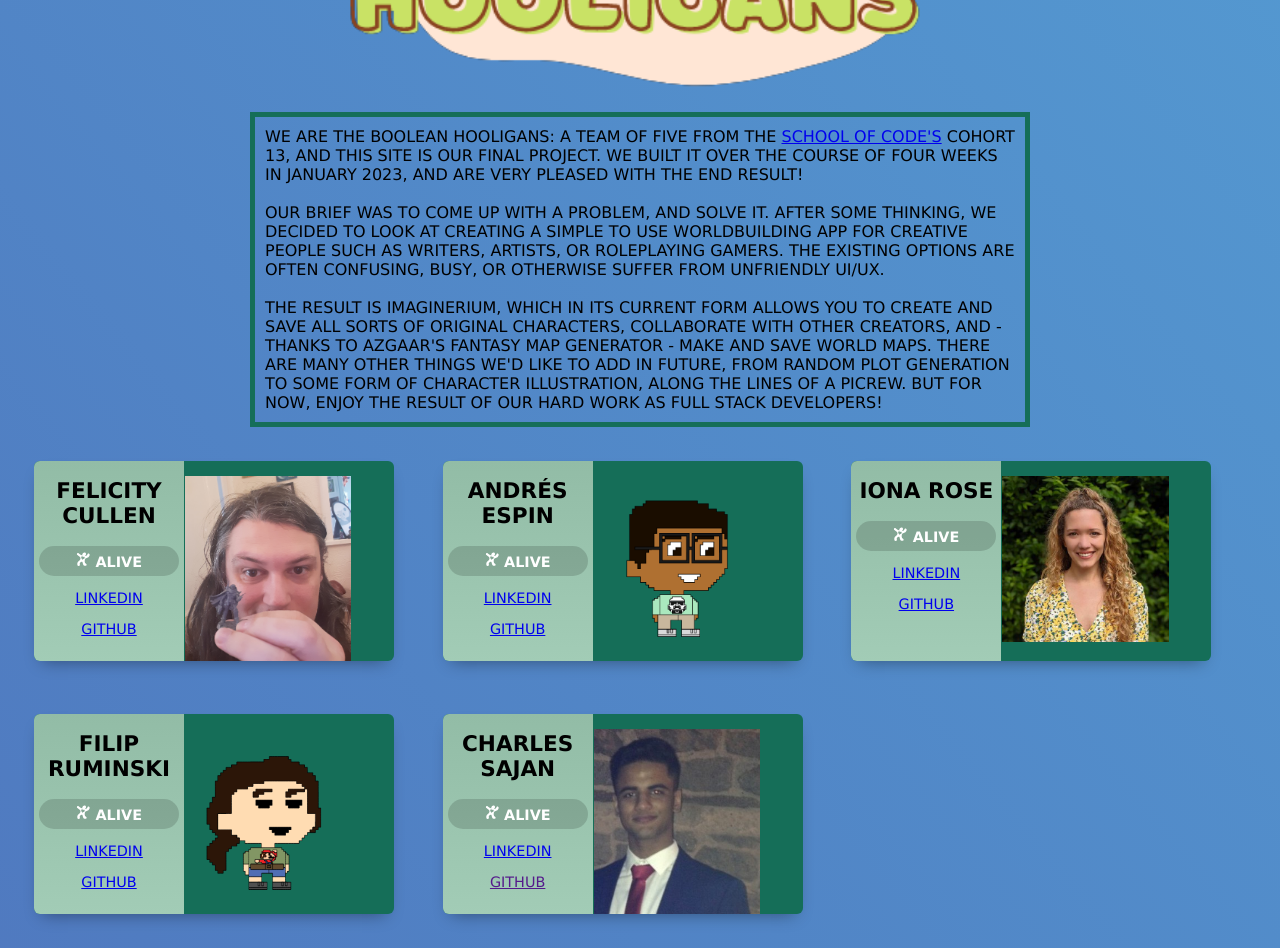
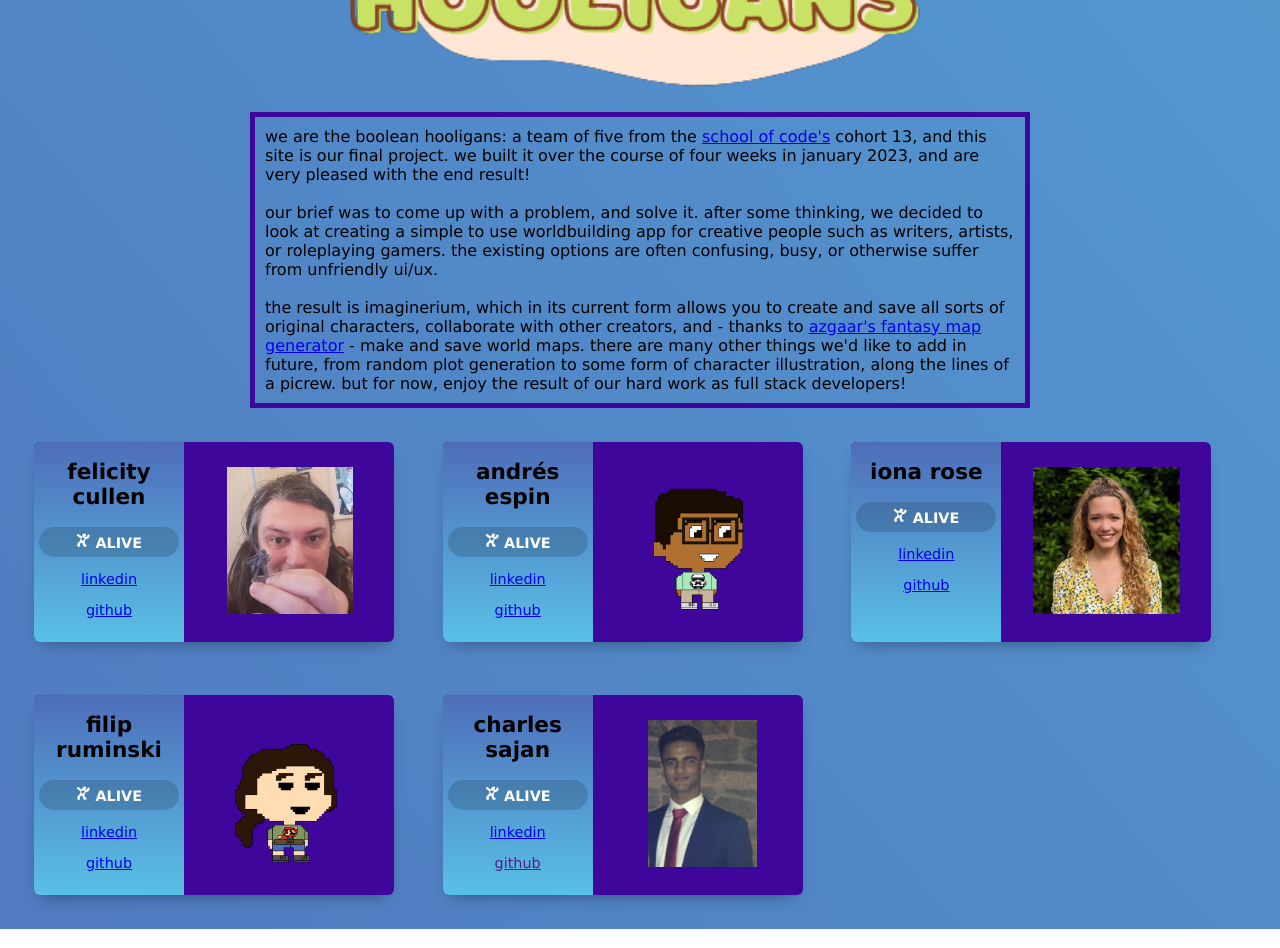
Before and after one commit to SchoolOfCode/bc13_final-project_front-end-room-8-boolean-hooligans, a Next.js app in the folder imaginerium/: page /aboutUs in a window 1280 px wide. Shown: the part 400-1348 px from the top of the page. Built offline with nearby package versions, Linux system fonts and the light colour scheme; no server answers.

Commit message:
About Us styled

```diff
--- a/imaginerium/pages/aboutUs.js
+++ b/imaginerium/pages/aboutUs.js
@@ -19,7 +19,7 @@ return (
     <div className={styles.headerBlock}>
     <p className={styles.headerText}>We are the BOOLEAN HOOLIGANS: a team of five from the <Link href="https://www.schoolofcode.co.uk/">School of Code's</Link> Cohort 13, and this site is our final project. We built it over the course of four weeks in January 2023, and are very pleased with the end result!<br></br><br></br>
     Our brief was to come up with a problem, and solve it. After some thinking, we decided to look at creating a simple to use worldbuilding app for creative people such as writers, artists, or roleplaying gamers. The existing options are often confusing, busy, or otherwise suffer from unfriendly UI/UX.<br></br><br></br>
-    The result is IMAGINERIUM, which in its current form allows you to create and save all sorts of original characters, collaborate with other creators, and - thanks to Azgaar's Fantasy Map Generator - make and save world maps. There are many other things we'd like to add in future, from random plot generation to some form of character illustration, along the lines of a picrew. But for now, enjoy the result of our hard work as full stack developers!</p>
+    The result is IMAGINERIUM, which in its current form allows you to create and save all sorts of original characters, collaborate with other creators, and - thanks to <Link href="https://github.com/Azgaar/Fantasy-Map-Generator">Azgaar's Fantasy Map Generator</Link> - make and save world maps. There are many other things we'd like to add in future, from random plot generation to some form of character illustration, along the lines of a picrew. But for now, enjoy the result of our hard work as full stack developers!</p>
     </div>
 
     <div className={styles.cardsContainer}>
@@ -45,12 +45,12 @@ return (
                 </div>
               </div>
               <div className={styles.moreInfo}>
-                <p className="description">Prior to the bootcamp, Felicity spent 15 years in a variety of retail, office, and other service jobs before deciding to take the plunge into tech and do something constructive with the potential to improve the lives of many people. She enjoys back-end development and in her free time likes to indulge her nerdy hobbies such as painting toy soldiers and playing boardgames, and occasionally writing poetry. </p>
+                <p className={styles.description}>Prior to the bootcamp, Felicity spent 15 years in a variety of retail, office, and other service jobs before deciding to take the plunge into tech and do something constructive with the potential to improve the lives of many people.</p>
               </div>
             </div>
             <div className={styles.general}>
                 <img
-                  className="image"
+                  className={styles.image}
                   src="./felicity_pfp.jpg"
                   alt="A photo of Felicity, holding a toy soldier. She is smiling."
                 />
@@ -80,12 +80,12 @@ return (
                 </div>
               </div>
               <div className={styles.moreInfo}>
-                <p className="description">WORDS HERE </p>
+                <p className={styles.description}>Andrés has seven years of experience working with hardware as an electronics technician. However, when he discovered the power of the web he joined the School of Code to learn new skills and transfer his current ones into the land of software. </p>
               </div>
             </div>
             <div className={styles.general}>
                 <img
-                  className="image"
+                  className={styles.image2}
                   src="./andres_pfp.png"
                   alt="Pixel art of Andrés."
                 />
@@ -115,12 +115,12 @@ return (
                 </div>
               </div>
               <div className={styles.moreInfo}>
-                <p className="description">WORDS HERE </p>
+                <p className={styles.description}>WORDS HERE </p>
               </div>
             </div>
             <div className={styles.general}>
                 <img
-                  className="image"
+                  className={styles.image2}
                   src="./iona_pfp.jpg"
                   alt="A photo of Iona."
                 />
@@ -150,12 +150,12 @@ return (
                 </div>
               </div>
               <div className={styles.moreInfo}>
-                <p className="description">WORDS HERE </p>
+                <p className={styles.description}>WORDS HERE </p>
               </div>
             </div>
             <div className={styles.general}>
                 <img
-                  className="image"
+                  className={styles.image2}
                   src="./filip_pfp.png"
                   alt="Pixel art of Filip."
                 />
@@ -185,12 +185,12 @@ return (
                 </div>
               </div>
               <div className={styles.moreInfo}>
-                <p className="description">WORDS HERE </p>
+                <p className={styles.description}>WORDS HERE </p>
               </div>
             </div>
             <div className={styles.general}>
                 <img
-                  className="image"
+                  className={styles.image3}
                   src="./charles_pfp.jpg"
                   alt="A photo of Charles."
                 />
--- a/imaginerium/styles/aboutUs.module.css
+++ b/imaginerium/styles/aboutUs.module.css
@@ -24,7 +24,7 @@
 .headerBlock {
     display: flex;
     text-align: left;
-    border: 5px solid #156E58;
+    border: 5px solid #3f069c;
     margin: 0 250px;
 }
 
@@ -42,7 +42,7 @@
 .card {
     width: 360px;
     height: 200px;
-    background-color: #156E58;
+    background-color: #3f069c;
     /*background: linear-gradient(#f8f8f8, #fff);*/
     box-shadow: 0 8px 16px -8px rgba(0, 0, 0, 0.4);
     border-radius: 6px;
@@ -57,7 +57,7 @@
   height: 100%;
   position: relative;
   float: left;
-  overflow: hidden;
+  overflow: scroll;
 }
 
 .general {
@@ -78,9 +78,9 @@
     width: 150px;
     height: 100%;
     text-align: center;
-    background: linear-gradient(#92bCa6, #A2CCB6);;
+    background: linear-gradient(#4e6db9, #59c0e6);;
     transition: width 0.4s;
-    overflow: hidden;
+    overflow-y: scroll;
     z-index: 2;
   }
 
@@ -98,7 +98,43 @@
     position: absolute;
     left: 120px;
     height: 100%;
+    overflow-x: scroll;
+  }
+
+  .image {
+    margin: 25px 25px 10px 20px;
+    max-width: 80%;
+    max-height: 80%;
+    /* padding: 15px; */
+    float: right;
+    /* justify-content: center; */
+  }
+
+  .image2 {
+    margin: 25px 15px 10px 20px;
+    max-width: 80%;
+    max-height: 80%;
+    /* padding: 15px; */
+    float: right;
+    /* justify-content: center; */
+  }
+
+  .image3 {
+    margin: 25px 30px 10px 20px;
+    max-width: 80%;
+    max-height: 80%;
+    /* padding: 15px; */
+    float: right;
+    /* justify-content: center; */
+  }
+
+  .description {
+    margin-top: 0px;
+    width: 80%;
+    float: right;
+    text-align: left;
     overflow-y: scroll;
+    height: 100%;
   }
 
   .additional .aliveStatus {
--- a/imaginerium/styles/globals.css
+++ b/imaginerium/styles/globals.css
@@ -20,7 +20,7 @@ body {
 
   -webkit-animation: AnimationName 14s ease infinite;
   animation: AnimationName 14s ease infinite;
-  text-transform: uppercase;
+  text-transform: lowercase;
   scroll-snap-type: y mandatory;
   position: relative;
   height: 100vh;
```
